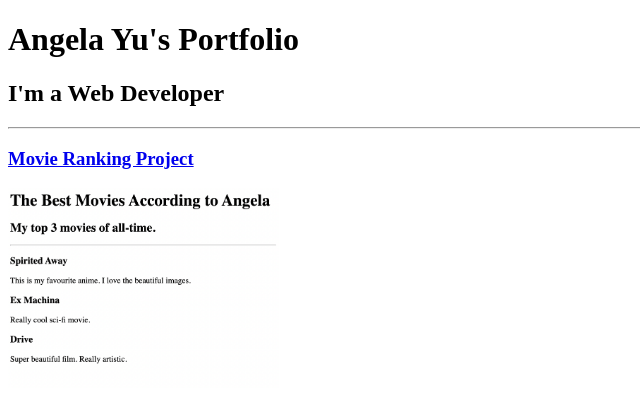
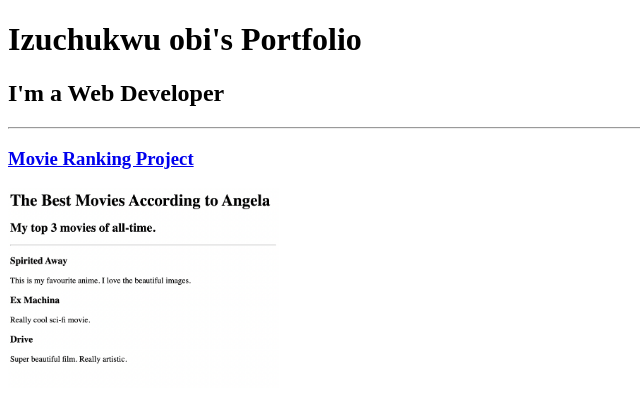
Before and after one commit to Izukwukwu/html-portfolio, a plain HTML site: page solution.html in a window 1280 px wide. Shown: the top 408 px of the page, without its empty margins (0-640 px from the left). Drawn offline with Linux system fonts and the light colour scheme.

Commit message:
Update solution.html

```diff
--- a/solution.html
+++ b/solution.html
@@ -3,11 +3,11 @@
 
 <head>
   <meta charset="UTF-8">
-  <title>Angela's Portfolio</title>
+  <title>Izuchukwu's Portfolio</title>
 </head>
 
 <body>
-  <h1>Angela Yu's Portfolio</h1>
+  <h1>Izuchukwu obi's Portfolio</h1>
   <h2>I'm a Web Developer</h2>
   <hr />
   <h3><a href="./public/movie-ranking.html">Movie Ranking Project</a></h3>
```
